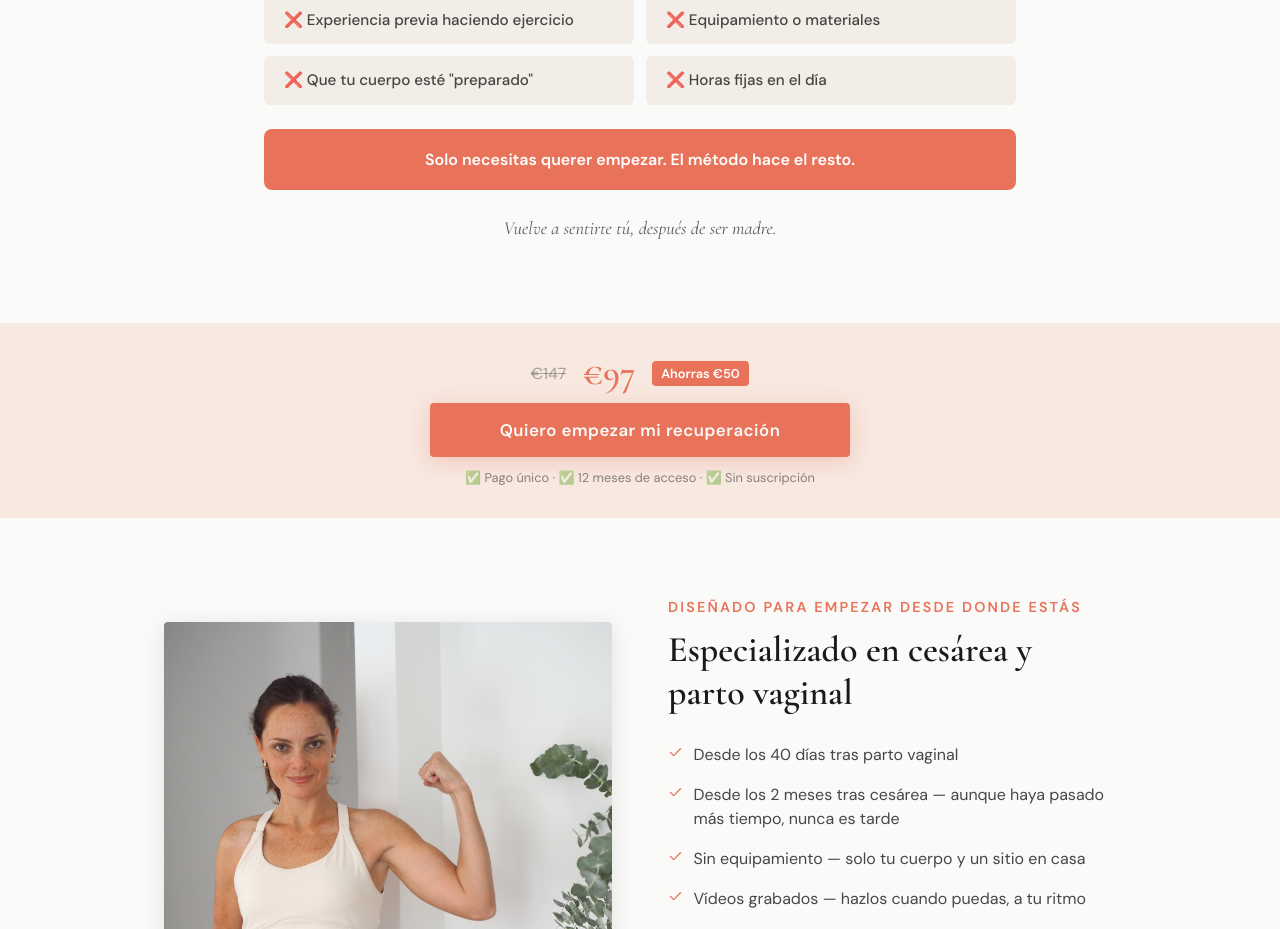
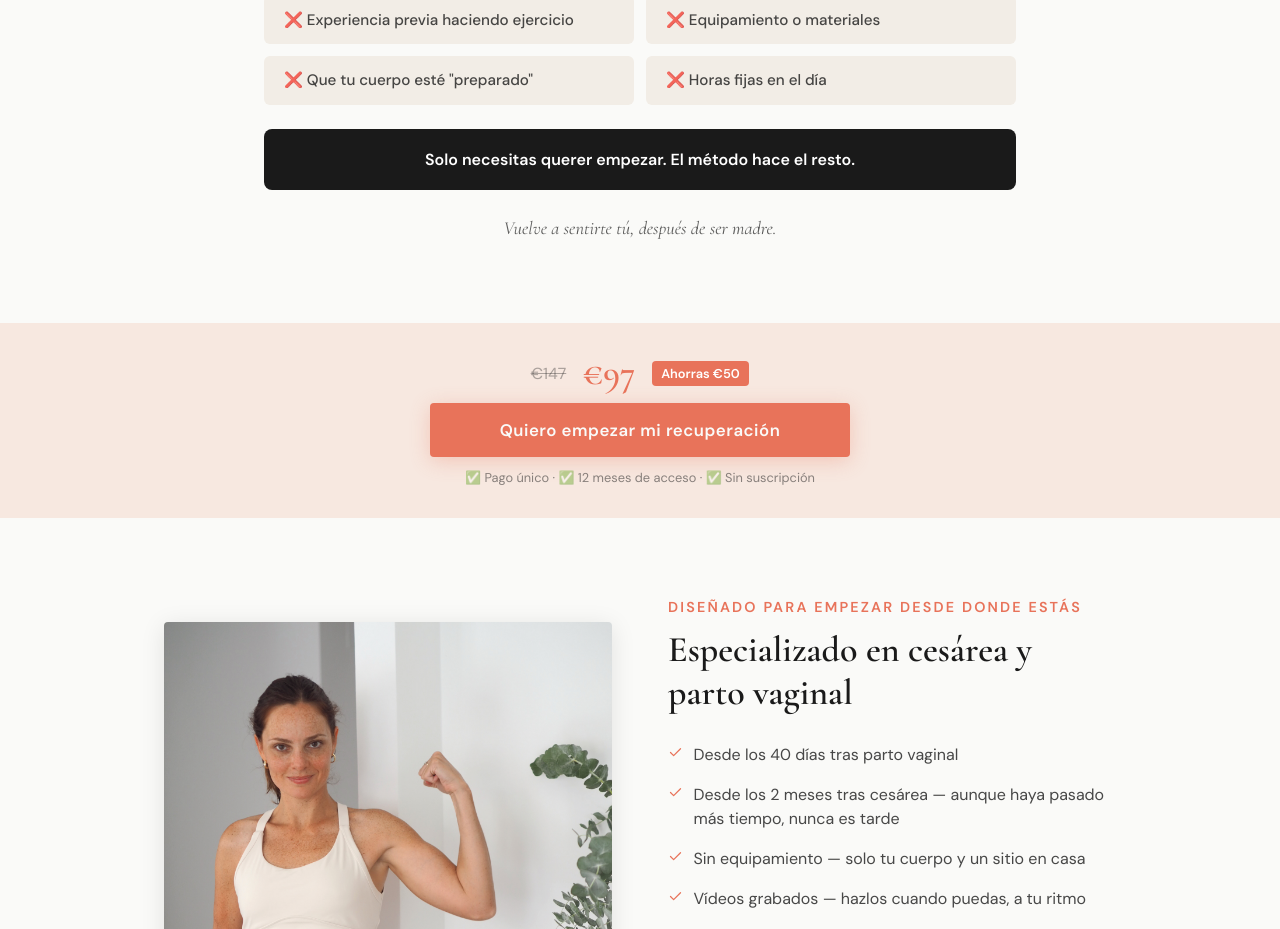
Before and after one commit to susanaaresla-lab/esencial-susana, a React (Create React App) app: page /acceso-prioritario in a window 1280 px wide. Shown: the part 962-1891 px from the top of the page. Built offline with nearby package versions, Linux system fonts and the light colour scheme.

Commit message:
Cambiar color de caja destacada a negro para diferenciar de botones de compra

```diff
--- a/src/pages/ActivateListaEsperaPage.js
+++ b/src/pages/ActivateListaEsperaPage.js
@@ -181,7 +181,7 @@ export default function ActivateListaEsperaPage() {
               </div>
             ))}
           </div>
-          <div style={{ background: 'var(--coral)', borderRadius: 8, padding: '1.25rem 1.5rem', textAlign: 'center' }}>
+          <div style={{ background: 'var(--black)', borderRadius: 8, padding: '1.25rem 1.5rem', textAlign: 'center' }}>
             <p style={{ fontSize: '1rem', color: 'white', fontWeight: 600, margin: 0 }}>
               Solo necesitas querer empezar. El método hace el resto.
             </p>
```
